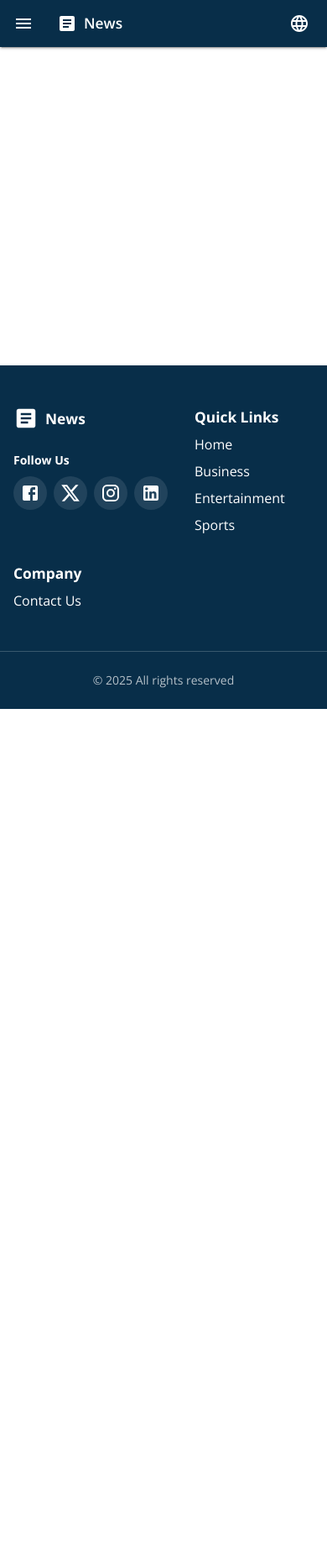
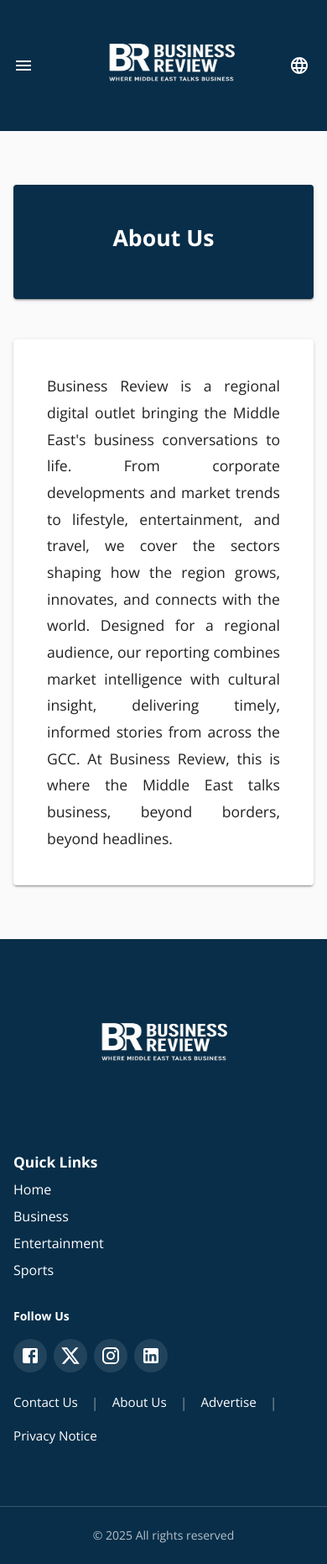
Before and after one commit to YoussifElmogy/news-portal, a React (Vite) app: page /about in a window 390 px wide. Shown: the whole page at 84% size. Before the commit the page ends 844 px from the top, so only its background shows below. Built offline with nearby package versions, Linux system fonts and the light colour scheme.

Commit message:
Add AboutPage and update routing; enhance i18n support with new keys for advertising and privacy notices

```diff
--- a/src/App.jsx
+++ b/src/App.jsx
@@ -6,6 +6,7 @@ import HomePage from './pages/HomePage'
 import SingleNews from './pages/SingleNews'
 import NewsCategory from './pages/NewsCategory'
 import SearchResults from './pages/SearchResults'
+import AboutPage from './pages/AboutPage'
 import ContactPage from './pages/ContactPage'
 
 function App() {
@@ -19,6 +20,7 @@ function App() {
           <Route path="/news" element={<NewsCategory />} />
           <Route path="/news/:id" element={<SingleNews />} />
           <Route path="/search" element={<SearchResults />} />
+          <Route path="/about" element={<AboutPage />} />
           <Route path="/contact" element={<ContactPage />} />
         </Routes>
       </Layout>
--- a/src/components/Footer.jsx
+++ b/src/components/Footer.jsx
@@ -16,6 +16,7 @@ import {
   LinkedIn as LinkedInIcon,
   Article as ArticleIcon,
 } from '@mui/icons-material'
+import logo from '../assets/br-bg.png'
 
 const Footer = () => {
   const { t } = useTranslation()
@@ -32,23 +33,75 @@ const Footer = () => {
       <Container maxWidth="lg" sx={{ py: 6 }}>
         <Grid container spacing={4}>
           {/* About Section */}
-          <Grid item xs={12} md={4}>
-            <Box sx={{ display: 'flex', alignItems: 'center', mb: 2 }}>
-              <ArticleIcon sx={{ mr: 1, fontSize: 30 }} />
-              <Typography variant="h6" fontWeight="bold">
-                {t('news')}
+          <Grid item size={{xs: 12, sm: 6, md: 4}} >
+            <Box sx={{ display: 'flex', alignItems: 'center', mb: 2, justifyContent: {xs: 'center', sm: 'flex-start'} }}>
+              <Link to="/">
+              <img src={logo} alt="logo" width={200} height={150}  />
+              </Link>
+            </Box>
+
+
+          </Grid>
+
+          {/* Quick Links */}
+          <Grid item size={{xs: 12, sm: 6, md: 4}} >
+            <Typography variant="h6" fontWeight="bold" gutterBottom>
+              {t('quickLinks')}
             </Typography>
+            <Box sx={{ display: 'flex', flexDirection: 'column', gap: 1 }}>
+              <MuiLink
+                component={Link}
+                to="/"
+                sx={{
+                  color: '#fff',
+                  textDecoration: 'none',
+                  '&:hover': { color: 'grey.300' }
+                }}
+              >
+                {t('home')}
+              </MuiLink>
+              <MuiLink
+                component={Link}
+                to="/news?category=business"
+                sx={{
+                  color: '#fff',
+                  textDecoration: 'none',
+                  '&:hover': { color: 'grey.300' }
+                }}
+              >
+                {t('business')}
+              </MuiLink>
+              <MuiLink
+                component={Link}
+                to="/news?category=entertainment"
+                sx={{
+                  color: '#fff',
+                  textDecoration: 'none',
+                  '&:hover': { color: 'grey.300' }
+                }}
+              >
+                {t('entertainment')}
+              </MuiLink>
+              <MuiLink
+                component={Link}
+                to="/news?category=sports"
+                sx={{
+                  color: '#fff',
+                  textDecoration: 'none',
+                  '&:hover': { color: 'grey.300' }
+                }}
+              >
+                {t('sports')}
+              </MuiLink>
             </Box>
-            {/* <Typography variant="body2" color="rgba(255, 255, 255, 0.8)" paragraph>
-              {t('footerDescription')}
-            </Typography> */}
+          </Grid>
 
-            {/* Social Media Icons */}
-            <Box sx={{ mt: 3 }}>
+          {/* Social Media Section */}
+          <Grid item size={{xs: 12, sm: 6, md: 4}} >
             <Typography variant="subtitle2" fontWeight="bold" gutterBottom>
               {t('followUs')}
             </Typography>
-              <Box sx={{ display: 'flex', gap: 1, mt: 1 }}>
+            <Box sx={{ display: 'flex', gap: 1, mt: 2 }}>
               <IconButton
                 sx={{
                   color: 'white',
@@ -106,82 +159,54 @@ const Footer = () => {
                 <LinkedInIcon />
               </IconButton>
             </Box>
-            </Box>
-          </Grid>
-
-          {/* Quick Links */}
-          <Grid item xs={12} sm={6} md={4}>
-            <Typography variant="h6" fontWeight="bold" gutterBottom>
-              {t('quickLinks')}
-            </Typography>
-            <Box sx={{ display: 'flex', flexDirection: 'column', gap: 1 }}>
-              <MuiLink
-                component={Link}
-                to="/"
-                sx={{
-                  color: '#fff',
-                  textDecoration: 'none',
-                  '&:hover': { color: 'grey.300' }
-                }}
-              >
-                {t('home')}
-              </MuiLink>
-              <MuiLink
-                component={Link}
-                to="/news?category=business"
-                sx={{
-                  color: '#fff',
-                  textDecoration: 'none',
-                  '&:hover': { color: 'grey.300' }
-                }}
-              >
-                {t('business')}
-              </MuiLink>
-              <MuiLink
-                component={Link}
-                to="/news?category=entertainment"
-                sx={{
-                  color: '#fff',
-                  textDecoration: 'none',
-                  '&:hover': { color: 'grey.300' }
-                }}
-              >
-                {t('entertainment')}
-              </MuiLink>
-              <MuiLink
-                component={Link}
-                to="/news?category=sports"
-                sx={{
-                  color: '#fff',
-                  textDecoration: 'none',
-                  '&:hover': { color: 'grey.300' }
-                }}
-              >
-                {t('sports')}
-              </MuiLink>
-            </Box>
-          </Grid>
-
-          {/* Company Links */}
-          <Grid item xs={12} sm={6} md={4}>
-            <Typography variant="h6" fontWeight="bold" gutterBottom>
-              {t('company')}
-            </Typography>
-            <Box sx={{ display: 'flex', flexDirection: 'column', gap: 1 }}>
-
+                {/* Footer Links */}
+                <Box sx={{ display: 'flex', flexWrap: 'wrap', gap: 2, my: 3 }}>
               <MuiLink
                 component={Link}
                 to="/contact"
                 sx={{
                   color: '#fff',
                   textDecoration: 'none',
-                  '&:hover': { color: 'grey.300' }
+                  '&:hover': { color: 'grey.300' },
+                  fontSize: '0.95rem',
                 }}
               >
                 {t('contactUs')}
               </MuiLink>
+              <Typography color="rgba(255, 255, 255, 0.5)">|</Typography>
+              <MuiLink
+                component={Link}
+                to="/about"
+                sx={{
+                  color: '#fff',
+                  textDecoration: 'none',
+                  '&:hover': { color: 'grey.300' },
+                  fontSize: '0.95rem',
+                }}
+              >
+                {t('aboutUs')}
+              </MuiLink>
+              <Typography color="rgba(255, 255, 255, 0.5)">|</Typography>
+              <Typography
+                sx={{
+                  color: '#fff',
+                  fontSize: '0.95rem',
+                }}
+              >
+                {t('advertise')}
+              </Typography>
+              <Typography color="rgba(255, 255, 255, 0.5)">|</Typography>
+              <Typography
+                sx={{
+                  color: '#fff',
+                  fontSize: '0.95rem',
+                }}
+              >
+                {t('privacyNotice')}
+              </Typography>
             </Box>
           </Grid>
+
         </Grid>
       </Container>
 
--- a/src/components/Navbar.jsx
+++ b/src/components/Navbar.jsx
@@ -30,6 +30,7 @@ import {
   LinkedIn as LinkedInIcon,
 } from '@mui/icons-material'
 import { useCategoriesContext } from '../contexts/CategoriesContext'
+import logo from '../assets/br-bg.png'
 
 const Navbar = () => {
   const navigate = useNavigate()
@@ -91,10 +92,6 @@ const Navbar = () => {
         }}
       >
         <Box sx={{ display: 'flex', alignItems: 'center', gap: 1 }}>
-          <ArticleIcon />
-          <Typography variant="h6" fontWeight="bold">
-            {t('news')}
-          </Typography>
         </Box>
         <IconButton
           onClick={toggleDrawer(false)}
@@ -236,36 +233,23 @@ const Navbar = () => {
   return (
     <>
       <AppBar position="static" elevation={2}>
-        <Toolbar>
+        <Toolbar sx={{ justifyContent: 'space-between' }}>
           <IconButton
             size="large"
             edge="start"
             color="inherit"
             aria-label="menu"
             onClick={toggleDrawer(true)}
-            sx={{ mr: 2, display: { xs: 'flex', md: 'none' } }}
+            sx={{ mr: 2, display: { xs: 'flex', lg: 'none' } }}
           >
             <MenuIcon />
           </IconButton>
+          <Link to="/" sx={{margin: {xs: 'auto', md: 0}}}>
+         <img src={logo} alt="logo" width={200} height={150}  />
+         </Link>
+          {/* Desktop Navigation */}
+          <Box sx={{ display: { xs: 'none', lg: 'flex' }, gap: 1 }}>
 
-          <ArticleIcon sx={{ mr: 1 }} />
-          <Typography
-            variant="h6"
-            component={Link}
-            to="/"
-            sx={{
-              flexGrow: 1,
-              textDecoration: 'none',
-              color: 'inherit',
-              cursor: 'pointer',
-              fontWeight: 600,
-            }}
-          >
-            {t('news')}
-          </Typography>
-
-          {/* Desktop Navigation */}
-          <Box sx={{ display: { xs: 'none', md: 'flex' }, gap: 1 }}>
             <Button color="inherit" component={Link} to="/">
               {t('home')}
             </Button>
@@ -286,10 +270,8 @@ const Navbar = () => {
                 {t(category.nameKey)}
               </Button>
             ))}
-          </Box>
-
-          {/* Language Selector (Desktop) */}
-          <Box sx={{ ml: 2, display: { xs: 'none', md: 'flex' }, gap: 1, alignItems: 'center' }}>
+                 {/* Language Selector (Desktop) */}
+          <Box sx={{ ml: 2, display: { xs: 'none', lg: 'flex' }, gap: 1, alignItems: 'center' }}>
             <LanguageIcon />
             <Select
               value={i18n.language}
@@ -307,9 +289,12 @@ const Navbar = () => {
               <MenuItem value="ar">AR</MenuItem>
             </Select>
           </Box>
+          </Box>
+
+
 
           {/* Mobile Language Icon */}
-          <Box sx={{ display: { xs: 'flex', md: 'none' }, ml: 'auto' }}>
+          <Box sx={{ display: { xs: 'flex', lg: 'none' } }}>
             <IconButton color="inherit" size="small">
               <LanguageIcon />
             </IconButton>
@@ -323,7 +308,7 @@ const Navbar = () => {
         open={drawerOpen}
         onClose={toggleDrawer(false)}
         sx={{
-          display: { xs: 'block', md: 'none' },
+          display: { xs: 'block', lg: 'none' },
           '& .MuiDrawer-paper': {
             boxSizing: 'border-box',
           },
--- a/src/i18n.js
+++ b/src/i18n.js
@@ -62,6 +62,8 @@ const resources = {
       company: 'Company',
       aboutUs: 'About Us',
       contactUs: 'Contact Us',
+      advertise: 'Advertise',
+      privacyNotice: 'Privacy Notice',
       followUs: 'Follow Us',
 
       // Breadcrumb
@@ -74,18 +76,15 @@ const resources = {
       noNewsFound: 'No news found',
 
       // About Page
-      aboutSubtitle: 'Your Trusted Source for Quality News',
-      whoWeAre: 'Who We Are',
-      aboutDescription1: 'News Portal is your premier destination for comprehensive, accurate, and timely news coverage. We are dedicated to bringing you the most important stories from around the world, delivered with integrity and professionalism.',
-      aboutDescription2: 'Our team of experienced journalists and content creators work tirelessly to ensure you stay informed about the topics that matter most. From breaking news to in-depth analysis, we cover a wide spectrum of categories to meet your diverse interests.',
-      aboutDescription3: 'Built with cutting-edge technology including React, Vite, and Material UI, our platform offers a seamless, fast, and beautiful user experience across all devices.',
-      ourVision: 'Our Vision',
-      visionText: 'To be the world\'s most trusted and innovative digital news platform, empowering people with knowledge and insights.',
-      ourMission: 'Our Mission',
-      missionText: 'To deliver accurate, unbiased, and engaging news content that informs, educates, and inspires our global audience.',
-      ourValues: 'Our Values',
-      valuesText: 'Integrity, accuracy, transparency, and innovation are at the core of everything we do.',
-      whatWeCover: 'What We Cover',
+      aboutContent: 'Business Review is a regional digital outlet bringing the Middle East\'s business conversations to life. From corporate developments and market trends to lifestyle, entertainment, and travel, we cover the sectors shaping how the region grows, innovates, and connects with the world. Designed for a regional audience, our reporting combines market intelligence with cultural insight, delivering timely, informed stories from across the GCC. At Business Review, this is where the Middle East talks business, beyond borders, beyond headlines.',
+
+      // Advertise Page
+      advertiseWithUs: 'Advertise With Us',
+      advertiseDescription: 'Reach a regional audience of business leaders, decision-makers, and industry professionals across the Middle East. Contact us to learn more about our advertising opportunities.',
+      contactUsForAdvertising: 'Contact Us for Advertising',
+
+      // Privacy Page
+      privacyContent: 'At Business Review, we are committed to protecting your privacy. This Privacy Notice explains how we collect, use, and safeguard your personal information when you visit our website. We collect information you provide directly to us, such as when you subscribe to our newsletter or contact us. We use this information to provide our services, communicate with you, and improve your experience. We do not sell your personal information to third parties. We implement appropriate security measures to protect your data. By using our website, you consent to the practices described in this notice. For more information or questions about our privacy practices, please contact us.',
 
       // Contact Page
       contactDescription: 'Have a question, suggestion, or feedback? We\'d love to hear from you!',
@@ -157,11 +156,13 @@ const resources = {
 
       // Footer
       footerText: '© 2025 جميع الحقوق محفوظة',
-      footerDescription: 'مصدرك الموثوق لآخر الأخبار والتحديثات عبر فئات متعددة.',
+      footerDescription: 'مجلة بزنس ريفيو هي منصة رقمية إقليمية تنقل محادثات الأعمال في الشرق الأوسط إلى الحياة. من التطورات المؤسسية واتجاهات السوق إلى نمط الحياة والترفيه والسفر، نغطي القطاعات التي تشكل كيفية نمو المنطقة وابتكارها واتصالها بالعالم.',
       quickLinks: 'روابط سريعة',
       company: 'الشركة',
       aboutUs: 'من نحن',
       contactUs: 'اتصل بنا',
+      advertise: 'أعلن معنا',
+      privacyNotice: 'سياسة الخصوصية',
       followUs: 'تابعنا',
 
       // Breadcrumb
@@ -174,18 +175,15 @@ const resources = {
       noNewsFound: 'لا توجد أخبار',
 
       // About Page
-      aboutSubtitle: 'مصدرك الموثوق للأخبار عالية الجودة',
-      whoWeAre: 'من نحن',
-      aboutDescription1: 'بوابة الأخبار هي وجهتك الأولى للحصول على تغطية إخبارية شاملة ودقيقة وفي الوقت المناسب. نحن ملتزمون بتقديم أهم القصص من جميع أنحاء العالم، بنزاهة واحترافية.',
-      aboutDescription2: 'يعمل فريقنا من الصحفيين ومنشئي المحتوى ذوي الخبرة بلا كلل لضمان بقائك على اطلاع بالموضوعات الأكثر أهمية. من الأخبار العاجلة إلى التحليل المتعمق، نغطي طيفاً واسعاً من الفئات لتلبية اهتماماتك المتنوعة.',
-      aboutDescription3: 'تم بناء منصتنا باستخدام أحدث التقنيات بما في ذلك React و Vite و Material UI، مما يوفر تجربة مستخدم سلسة وسريعة وجميلة على جميع الأجهزة.',
-      ourVision: 'رؤيتنا',
-      visionText: 'أن نكون منصة الأخبار الرقمية الأكثر موثوقية وابتكاراً في العالم، تمكين الناس بالمعرفة والرؤى.',
-      ourMission: 'مهمتنا',
-      missionText: 'تقديم محتوى إخباري دقيق وغير متحيز وجذاب يُعلم ويثقف ويلهم جمهورنا العالمي.',
-      ourValues: 'قيمنا',
-      valuesText: 'النزاهة والدقة والشفافية والابتكار هي جوهر كل ما نقوم به.',
-      whatWeCover: 'ما نغطيه',
+      aboutContent: 'مجلة بزنس ريفيو هي منصة رقمية إقليمية تنقل محادثات الأعمال في الشرق الأوسط إلى الحياة. من التطورات المؤسسية واتجاهات السوق إلى نمط الحياة والترفيه والسفر، نغطي القطاعات التي تشكل كيفية نمو المنطقة وابتكارها واتصالها بالعالم. مصممة لجمهور إقليمي، تجمع تقاريرنا بين ذكاء السوق والرؤية الثقافية، وتقدم قصصًا مستنيرة وفي الوقت المناسب من جميع أنحاء دول مجلس التعاون الخليجي. في بزنس ريفيو، هذا هو المكان الذي يتحدث فيه الشرق الأوسط عن الأعمال، خارج الحدود، وراء العناوين.',
+
+      // Advertise Page
+      advertiseWithUs: 'أعلن معنا',
+      advertiseDescription: 'تواصل مع جمهور إقليمي من قادة الأعمال وصناع القرار والمحترفين في جميع أنحاء الشرق الأوسط. اتصل بنا لمعرفة المزيد عن فرص الإعلان لدينا.',
+      contactUsForAdvertising: 'اتصل بنا للإعلان',
+
+      // Privacy Page
+      privacyContent: 'في بزنس ريفيو، نحن ملتزمون بحماية خصوصيتك. يشرح إشعار الخصوصية هذا كيفية جمع معلوماتك الشخصية واستخدامها وحمايتها عند زيارة موقعنا الإلكتروني. نجمع المعلومات التي تقدمها لنا مباشرةً، مثل عند الاشتراك في نشرتنا الإخبارية أو الاتصال بنا. نستخدم هذه المعلومات لتقديم خدماتنا والتواصل معك وتحسين تجربتك. لا نبيع معلوماتك الشخصية لأطراف ثالثة. نطبق تدابير أمنية مناسبة لحماية بياناتك. باستخدام موقعنا، فإنك توافق على الممارسات الموضحة في هذا الإشعار. لمزيد من المعلومات أو الأسئلة حول ممارسات الخصوصية لدينا، يرجى الاتصال بنا.',
 
       // Contact Page
       contactDescription: 'هل لديك سؤال أو اقتراح أو ملاحظات؟ يسعدنا أن نسمع منك!',
--- a/src/pages/AboutPage.jsx
+++ b/src/pages/AboutPage.jsx
@@ -4,22 +4,14 @@ import {
   Typography,
   Box,
   Paper,
-  Grid,
-  Card,
-  CardContent,
 } from '@mui/material'
-import {
-  Visibility as VisionIcon,
-  Flag as MissionIcon,
-  Favorite as ValuesIcon,
-} from '@mui/icons-material'
 
 const AboutPage = () => {
   const { t } = useTranslation()
 
   return (
     <Box sx={{ bgcolor: 'grey.50', minHeight: '100vh', py: 8 }}>
-      <Container maxWidth="lg">
+      <Container maxWidth="md">
         {/* Header */}
         <Paper
           elevation={2}
@@ -34,135 +26,20 @@ const AboutPage = () => {
           <Typography variant="h3" component="h1" gutterBottom fontWeight="bold">
             {t('aboutUs')}
           </Typography>
-          <Typography variant="h6">
-            {t('aboutSubtitle')}
-          </Typography>
         </Paper>
 
         {/* Main Content */}
-        <Paper elevation={2} sx={{ p: 4, mb: 6 }}>
-          <Typography variant="h4" gutterBottom fontWeight="bold" color="primary">
-            {t('whoWeAre')}
+        <Paper elevation={2} sx={{ p: 5 }}>
+          <Typography
+            variant="body1"
+            sx={{
+              lineHeight: 1.8,
+              textAlign: 'justify',
+              fontSize: '1.1rem',
+            }}
+          >
+            {t('aboutContent')}
           </Typography>
-          <Typography variant="body1" paragraph>
-            {t('aboutDescription1')}
-          </Typography>
-          <Typography variant="body1" paragraph>
-            {t('aboutDescription2')}
-          </Typography>
-          <Typography variant="body1" paragraph>
-            {t('aboutDescription3')}
-          </Typography>
-        </Paper>
-
-        {/* Vision, Mission, Values */}
-        <Grid container spacing={4} sx={{ mb: 6 }}>
-          <Grid item size={{xs:12, md:4}}>
-            <Card elevation={3} sx={{ height: '100%', textAlign: 'center' }}>
-              <CardContent sx={{ p: 4 }}>
-                <VisionIcon sx={{ fontSize: 60, color: 'primary.main', mb: 2 }} />
-                <Typography variant="h5" gutterBottom fontWeight="bold">
-                  {t('ourVision')}
-                </Typography>
-                <Typography variant="body2" color="text.secondary">
-                  {t('visionText')}
-                </Typography>
-              </CardContent>
-            </Card>
-          </Grid>
-
-          <Grid item size={{xs:12, md:4}}>
-            <Card elevation={3} sx={{ height: '100%', textAlign: 'center' }}>
-              <CardContent sx={{ p: 4 }}>
-                <MissionIcon sx={{ fontSize: 60, color: 'primary.main', mb: 2 }} />
-                <Typography variant="h5" gutterBottom fontWeight="bold">
-                  {t('ourMission')}
-                </Typography>
-                <Typography variant="body2" color="text.secondary">
-                  {t('missionText')}
-                </Typography>
-              </CardContent>
-            </Card>
-          </Grid>
-
-          <Grid item size={{xs:12, md:4}}>
-            <Card elevation={3} sx={{ height: '100%', textAlign: 'center' }}>
-              <CardContent sx={{ p: 4 }}>
-                <ValuesIcon sx={{ fontSize: 60, color: 'primary.main', mb: 2 }} />
-                <Typography variant="h5" gutterBottom fontWeight="bold">
-                  {t('ourValues')}
-                </Typography>
-                <Typography variant="body2" color="text.secondary">
-                  {t('valuesText')}
-                </Typography>
-              </CardContent>
-            </Card>
-          </Grid>
-        </Grid>
-
-        {/* What We Cover */}
-        <Paper elevation={2} sx={{ p: 4 }}>
-          <Typography variant="h4" gutterBottom fontWeight="bold" color="primary">
-            {t('whatWeCover')}
-          </Typography>
-          <Grid container spacing={2}>
-            <Grid item size={{xs:12, md:6}}>
-              <Box sx={{ p: 2, bgcolor: 'grey.100', borderRadius: 1 }}>
-                <Typography variant="h6" fontWeight="bold">
-                  {t('business')}
-                </Typography>
-              </Box>
-            </Grid>
-            <Grid item size={{xs:12, md:6}}>
-              <Box sx={{ p: 2, bgcolor: 'grey.100', borderRadius: 1 }}>
-                <Typography variant="h6" fontWeight="bold">
-                  {t('entertainment')}
-                </Typography>
-              </Box>
-            </Grid>
-            <Grid item size={{xs:12, md:6}}>
-              <Box sx={{ p: 2, bgcolor: 'grey.100', borderRadius: 1 }}>
-                <Typography variant="h6" fontWeight="bold">
-                  {t('lifestyle')}
-                </Typography>
-              </Box>
-            </Grid>
-            <Grid item size={{xs:12, md:6}}>
-              <Box sx={{ p: 2, bgcolor: 'grey.100', borderRadius: 1 }}>
-                <Typography variant="h6" fontWeight="bold">
-                  {t('travel')}
-                </Typography>
-              </Box>
-            </Grid>
-            <Grid item size={{xs:12, md:6}}>
-              <Box sx={{ p: 2, bgcolor: 'grey.100', borderRadius: 1 }}>
-                <Typography variant="h6" fontWeight="bold">
-                  {t('sports')}
-                </Typography>
-              </Box>
-            </Grid>
-            <Grid item size={{xs:12, md:6}}>
-              <Box sx={{ p: 2, bgcolor: 'grey.100', borderRadius: 1 }}>
-                <Typography variant="h6" fontWeight="bold">
-                  {t('tech')}
-                </Typography>
-              </Box>
-            </Grid>
-            <Grid item size={{xs:12, md:6}}>
-              <Box sx={{ p: 2, bgcolor: 'grey.100', borderRadius: 1 }}>
-                <Typography variant="h6" fontWeight="bold">
-                  {t('opinions')}
-                </Typography>
-              </Box>
-            </Grid>
-            <Grid item size={{xs:12, md:6}}>
-              <Box sx={{ p: 2, bgcolor: 'grey.100', borderRadius: 1 }}>
-                <Typography variant="h6" fontWeight="bold">
-                  {t('interviews')}
-                </Typography>
-              </Box>
-            </Grid>
-          </Grid>
         </Paper>
       </Container>
     </Box>
```
Also changed, not shown: src/assets/br-bg.png (added). Lines whose indentation alone changed are shown as unchanged.
